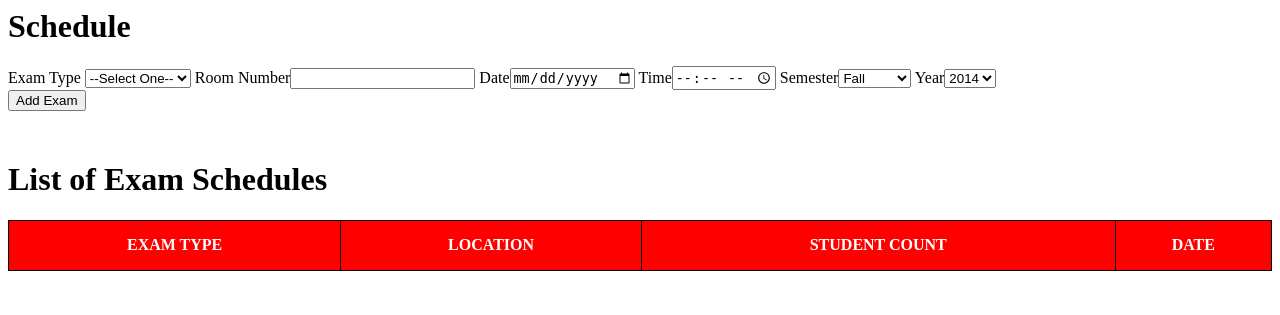
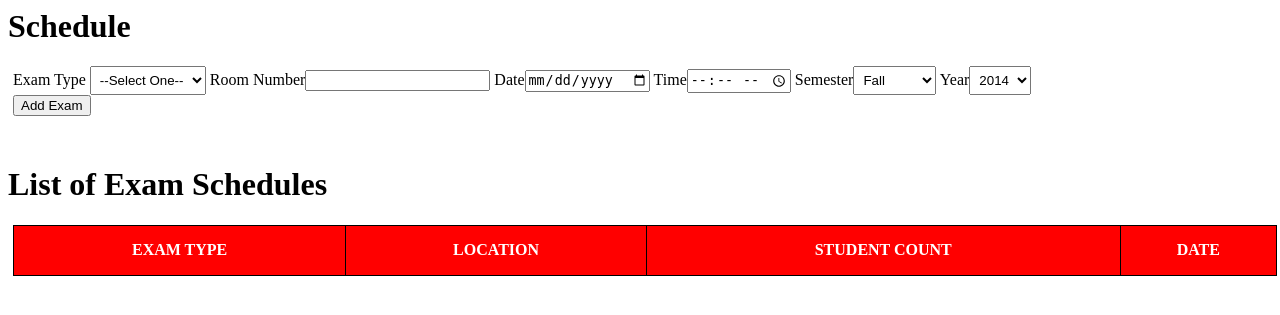
Before and after one commit to morenoadan22/mett, a PHP site: the page made by application/views/schedule/index.php in a window 1280 px wide. Shown: the top 315 px of the page. Run offline with PHP 8.4, Linux system fonts and the light colour scheme; the template is opened without the code that fills it, so the values that code supplies are empty; some libraries are stand-ins or nearby versions.

Commit message:
Added style sheets for schedule and register pages.

```diff
--- a/application/views/register/index.php
+++ b/application/views/register/index.php
@@ -1,6 +1,7 @@
 <head>
     <meta charset="UTF-8"/>
 
+	<link rel="stylesheet" href="../public/css/register.css" />
 	<script type="text/javascript" src="http://code.jquery.com/jquery-1.9.1.js"></script>
 	<script type="text/javascript" src="../public/js/register.js"></script>
 </head>
--- a/application/views/schedule/index.php
+++ b/application/views/schedule/index.php
@@ -13,6 +13,7 @@
 	 <!-- echo out the system feedback (error and success messages) -->
 	 <?php $this->renderFeedbackMessages(); ?>
 
+	<div id="scheduleForm">
 		<form method="post" action="<?php echo URL;?>schedule/addSchedule" onSubmit="return validateFormOnSubmit(this)">
 			<label for="selectExamType">Exam Type</label>
 			<select name="selectExamType" required>
@@ -39,7 +40,7 @@
 			<label for="selectYear">Year</label><select id="years" name="selectYear"></select><br>
 			<input type="submit" value='Add Exam' autocomplete="off" />
 		</form>
-
+	</div>
 
 	<h1 style="margin-top: 50px;">List of Exam Schedules</h1>
 
--- /dev/null
+++ b/public/css/register.css
@@ -0,0 +1,5 @@
+@CHARSET "UTF-8";
+
+#availableExamTypes {
+	margin: 5px;
+}
--- a/public/css/schedule.css
+++ b/public/css/schedule.css
@@ -19,3 +19,11 @@ td{
 table, th, td{
 	border: 1px solid black;
 }
+
+#examTable, #scheduleForm {
+	margin : 5px;
+}
+
+select{
+	padding: 5px;
+}
```
Lines whose indentation alone changed are shown as unchanged.
